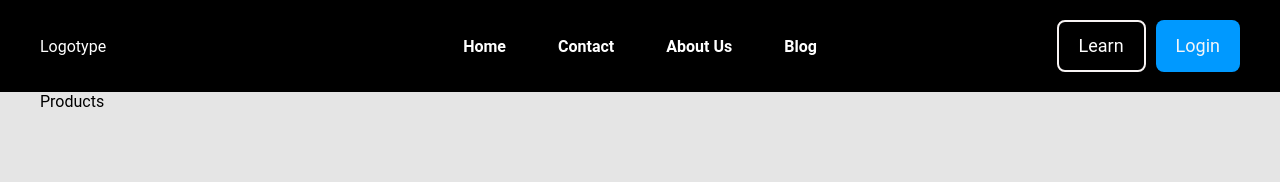
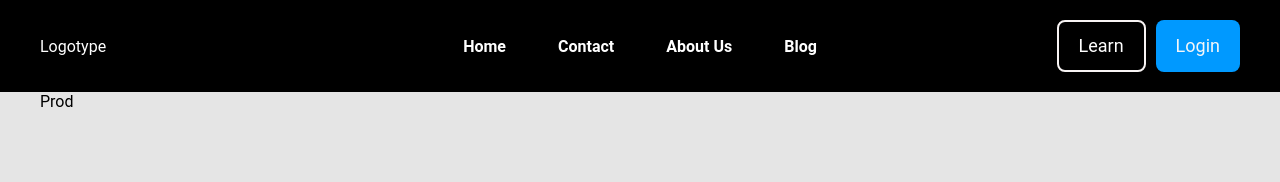
Before and after one commit to Toshik30/news, a React (Create React App) app: page /products in a window 1280 px wide. Shown: the top 182 px of the page. Built offline with nearby package versions, Linux system fonts and the light colour scheme.

Commit message:
test commit

```diff
--- a/src/components/routes/Products.jsx
+++ b/src/components/routes/Products.jsx
@@ -3,7 +3,7 @@ import React from 'react'
 export default function Products() {
   return (
     <section>
-        <div className='container'>Products</div>
+        <div className='container'>Prod</div>
     </section>
   )
 }
```
